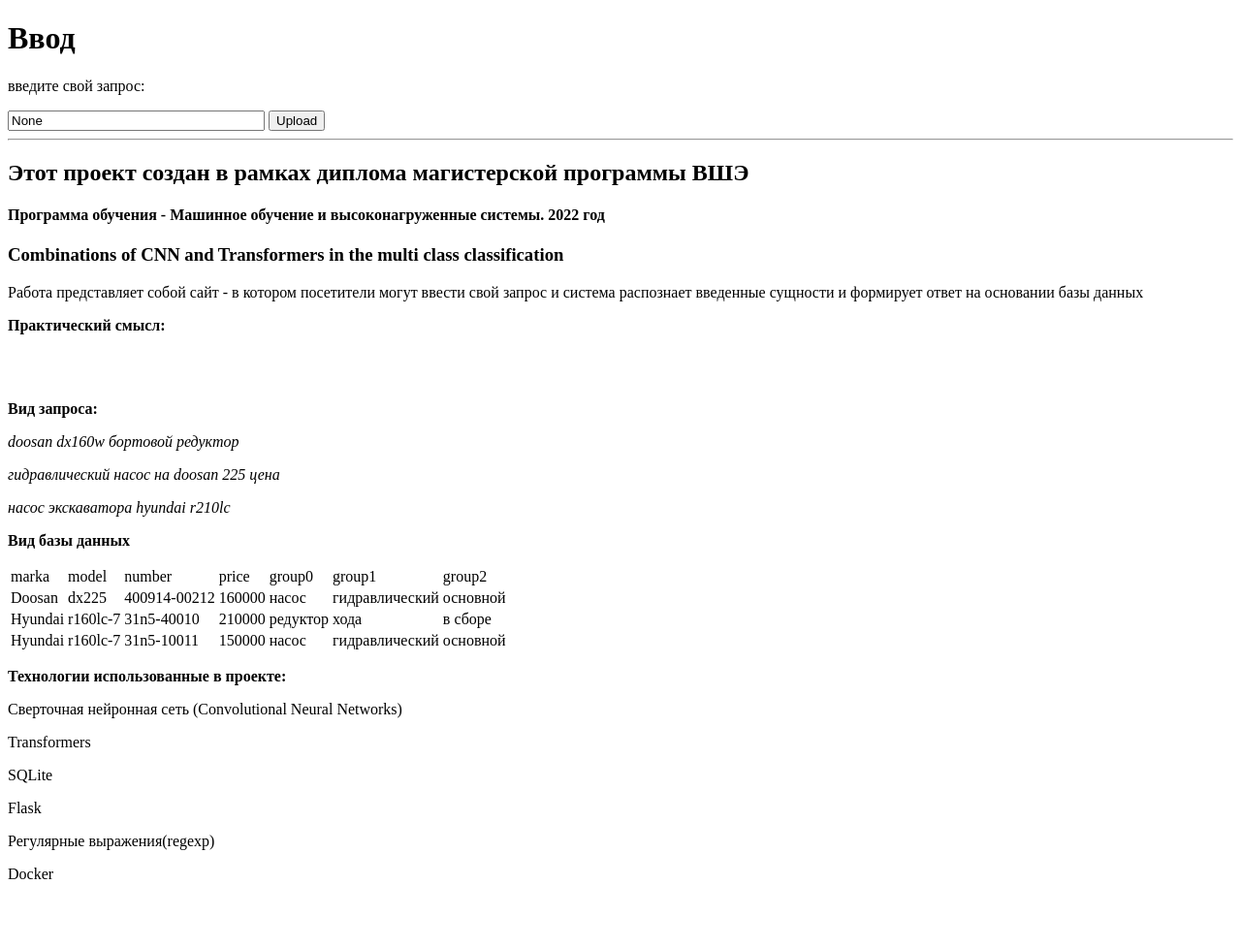
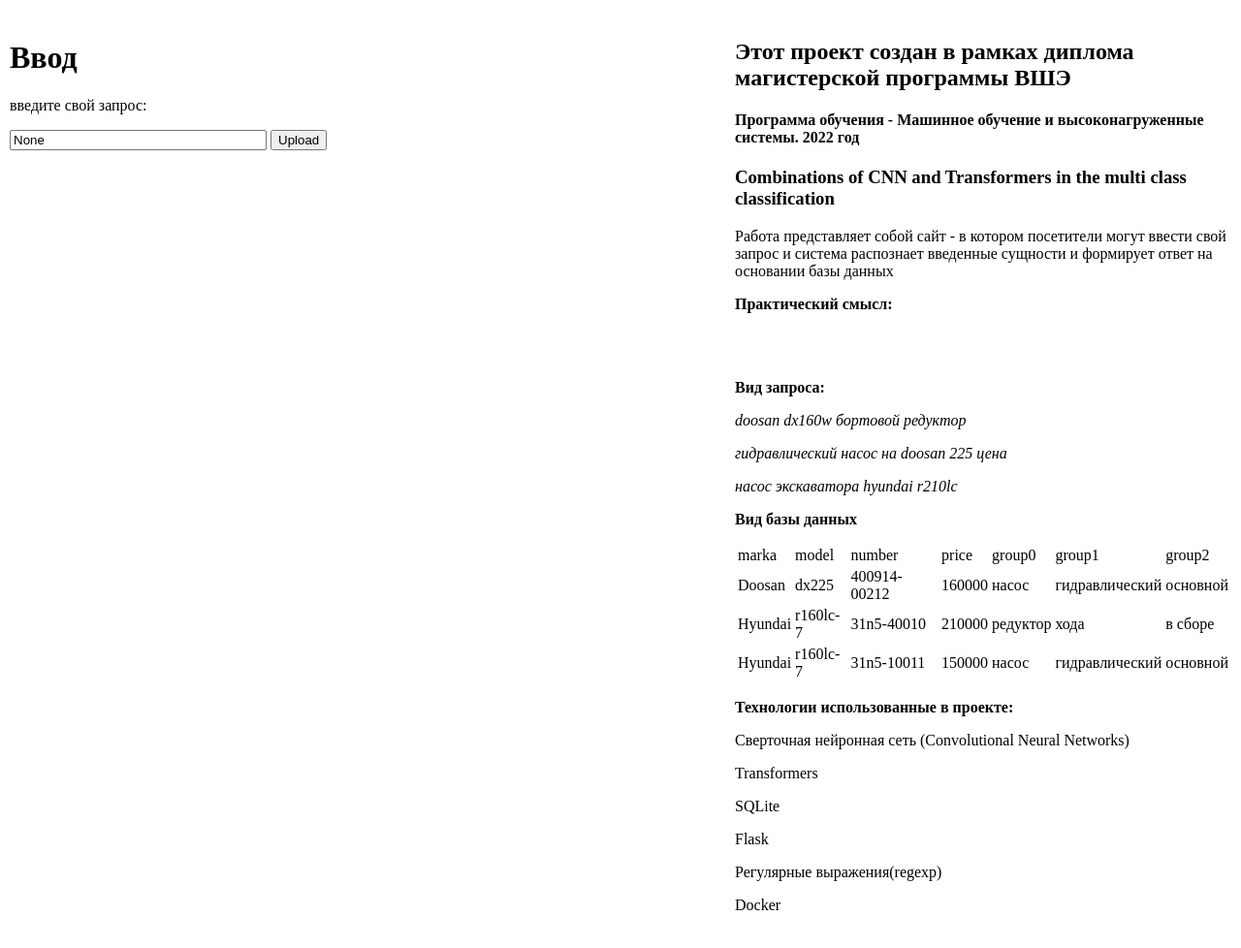
Before and after one commit to sw-shar/Painter, a Flask app: page / in a window 1280 px wide. Shown: the top 978 px of the page at 97% size. Run offline with Flask 2, Linux system fonts and the light colour scheme; parts of the project's set-up code (start-up, migrations or seed data) failed here and were passed over.

Commit message:
horizontal page split

```diff
--- a/templates/index.html
+++ b/templates/index.html
@@ -1,5 +1,35 @@
 <!doctype html>
+<html>
+<head>
+<meta name="viewport" content="width=device-width, initial-scale=1">
+<style>
+.split {
+  height: 100%;
+  position: fixed;
+  z-index: 1;
+  top: 0;
+  overflow-x: hidden;
+  padding: 10px;
+  padding-top: 20px;
+}
+
+.left {
+  left: 0;
+  width: 60%;
+  /*background-color: #999;*/
+}
+
+.right {
+  right: 0;
+  width: 40%;
+  /*background-color: #777;*/
+}
+</style>
         <title>Запрос к базе данных</title>
+</head>
+<body>
+
+<div class="split left">
         <h1>Ввод</h1>
 <p>введите свой запрос:</p>
         <form method=post>
@@ -15,8 +45,9 @@
 	<p>{{name}}: <b>{{marka }} {{model }} </b>Цена: <b>{{ price }}</b></p>
 	<p><img src="{{image_url}}" width="300" ></p>
 	{% endif %}
+</div>
 
-	<hr>
+<div class="split right">
 
        <h2>Этот проект создан в рамках диплома магистерской программы ВШЭ</h2>
 <h4>Программа обучения - Машинное обучение и высоконагруженные системы. 2022 год</h4>
@@ -87,3 +118,7 @@
   <p>Flask</p>
    <p>Регулярные выражения(regexp)</p>
  <p> Docker </p>
+</div>
+
+</body>
+</html>
```
